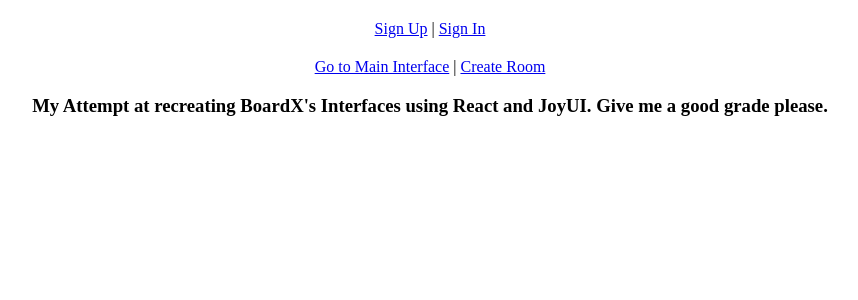
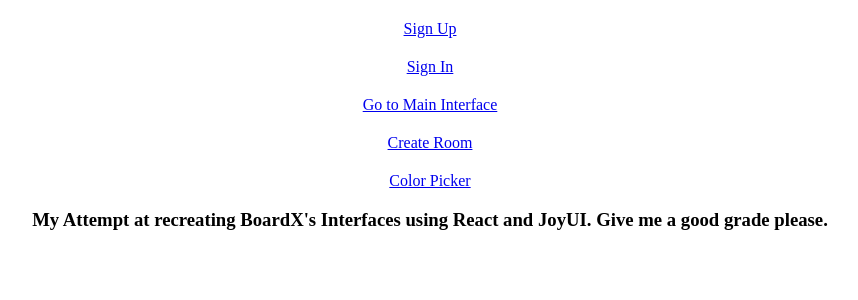
Before and after one commit to zhangsgithub04/joyui1, a React (Create React App) app: page / in a window 1280 px wide. Shown: the top 300 px of the page, without its empty margins (210-1068 px from the left). Built offline with nearby package versions, Linux system fonts and the light colour scheme.

Commit message:
Update index.tsx

```diff
--- a/src/index.tsx
+++ b/src/index.tsx
@@ -5,6 +5,7 @@
 import SignIn from './SignIn';
 import MainInterface from './MainInterface';
 import CreateRoom from './CreateRoom';
+import ColorPicker from './ColorPicker';
 
 const rootElement = document.getElementById('root');
 
@@ -18,12 +19,22 @@
                     <Route path="/signin" element={<SignIn />} />
                     <Route path="/maininterface" element={<MainInterface />} />
                     <Route path="/createroom" element={<CreateRoom />} />
+                    <Route path="/colorpicker" element={<ColorPicker />} />
                 </Routes>
                 <div style={{ textAlign: 'center', marginTop: '20px' }}>
-                    <Link to="/signup">Sign Up</Link> | <Link to="/signin">Sign In</Link>
+                    <Link to="/signup">Sign Up</Link>
                 </div>
                 <div style={{ textAlign: 'center', marginTop: '20px' }}>
-                    <Link to="/maininterface">Go to Main Interface</Link> | <Link to="createroom">Create Room</Link>
+                    <Link to="/signin">Sign In</Link>
+                </div>
+                <div style={{ textAlign: 'center', marginTop: '20px' }}>
+                    <Link to="/maininterface">Go to Main Interface</Link>
+                </div>
+                <div style={{ textAlign: 'center', marginTop: '20px' }}>
+                    <Link to="createroom">Create Room</Link>
+                </div>
+                <div style={{ textAlign: 'center', marginTop: '20px' }}>
+                    <Link to="colorpicker">Color Picker</Link>
                 </div>
             </BrowserRouter>
         </React.StrictMode>
```
